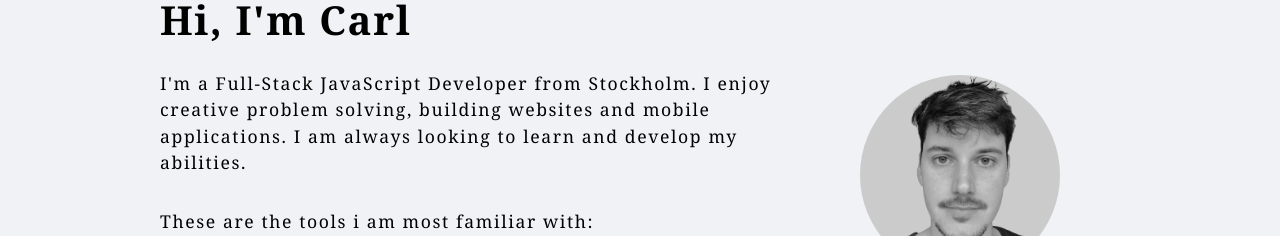
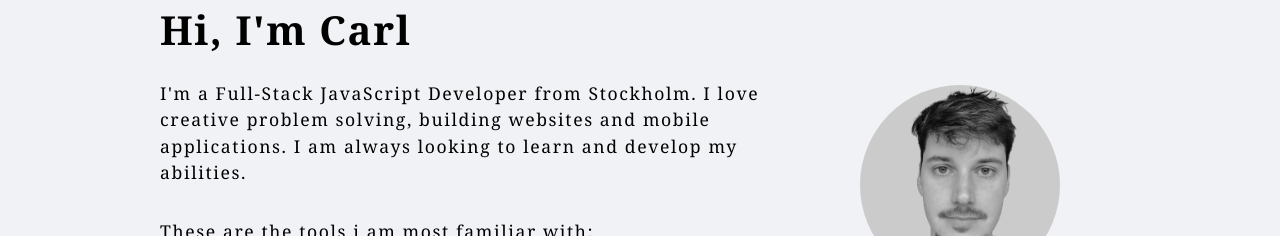
Before and after one commit to carlorre/portfolio, a React (Create React App) app: page / in a window 1280 px wide. Shown: the part 140-376 px from the top of the page. Built offline with nearby package versions, Linux system fonts and the light colour scheme.

Commit message:
fixed error

```diff
--- a/src/components/Header.css
+++ b/src/components/Header.css
@@ -5,7 +5,7 @@
   position: sticky;
   top: 0;
   box-shadow: 0 0 5px rgb(120, 120, 120);
-  height: 60px;
+  height: 70px;
   justify-content: space-between;
   align-items: center;
   z-index: 1;
--- a/src/components/Header.jsx
+++ b/src/components/Header.jsx
@@ -1,4 +1,4 @@
-import React, { useState } from 'react'
+import React from 'react'
 import './Header.css'
 
 const Header = ({ onClick }) => {
--- a/src/components/Hero.jsx
+++ b/src/components/Hero.jsx
@@ -17,7 +17,7 @@ const Hero = () => (
       <h1 className="hero-heading">Hi, I'm Carl</h1>
       <h2 className="hero-text">
         I'm a Full-Stack JavaScript Developer from Stockholm.
-        I enjoy creative problem solving, building websites and mobile applications.
+        I love creative problem solving, building websites and mobile applications.
         I am always looking to learn and develop my abilities.
 
       </h2>
--- a/src/components/ProjectCard.css
+++ b/src/components/ProjectCard.css
@@ -3,7 +3,7 @@
   justify-content: space-between;
   background-color:var(--secondary-color);
   margin-bottom: 60px;
-  box-shadow: 0 0 20px rgb(120, 120, 120);
+  box-shadow: 0 0 10px rgb(120, 120, 120);
   border-radius: 10px;
   color: var(--font-color);
 }
@@ -37,11 +37,11 @@
   max-width: 230px;
   border-radius: 10px;
   box-shadow: 0 0 8px rgb(120, 120, 120);
-
   z-index:-1;
 }
 
 .project-media:hover {
+  opacity: 0.8;
 }
 
 .buttons-container {
```
